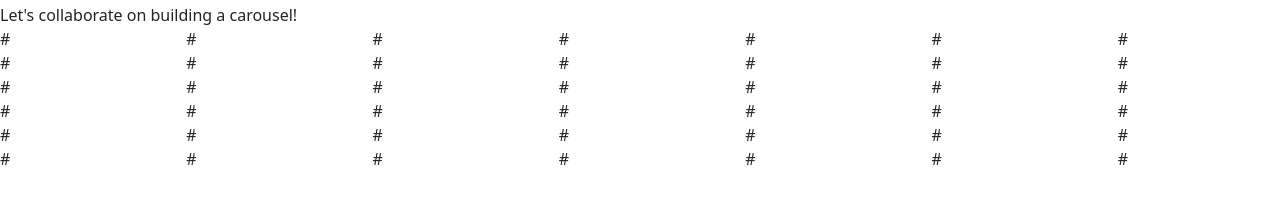
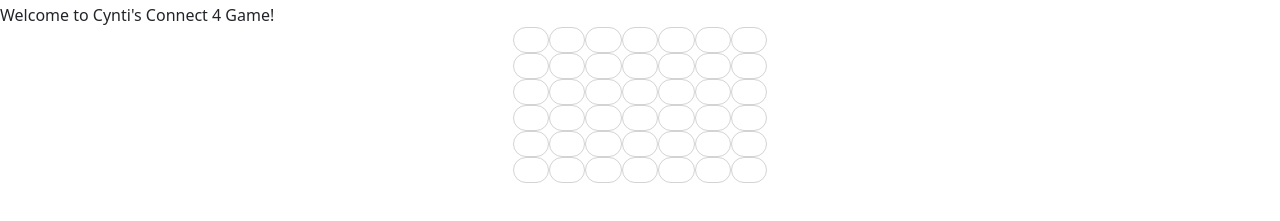
Before and after one commit to School-Of-Tech-Futures-UK/cynti-git-repo2022, a plain HTML site: page connect4_index.html in a window 1280 px wide. Shown: the part 53-274 px from the top of the page. Drawn offline with nearby package versions, Linux system fonts and the light colour scheme.

Commit message:
updated js and css

```diff
--- a/connect4_code.js
+++ b/connect4_code.js
@@ -57,3 +57,9 @@ function getLowestAvailableRowInColumn(cynthiaColumnNumber, myGridSoItIs) {
 
     return null;
 }
+
+
+function resetGame() {
+    grid
+    player = 'red'
+}
--- a/connect4_index.html
+++ b/connect4_index.html
@@ -1,22 +1,4 @@
-<!---
 
-// stick your cursor here if you are doing nothing (cursor park)
-// khaashif
-// jiaqi
-// harri
-// cynthia
-// edmund
-// lucy
-// anna
-// Harry P
-// Mariola
-// Tom
-// Yingying
-// Hamza
-// Marco
-//Leena
-//Oishika
---->
 <html>
 
 <head>
@@ -26,17 +8,18 @@
         integrity="sha384-ka7Sk0Gln4gmtz2MlQnikT1wXgYsOg+OMhuP+IlRH9sENBO0LRn5q+8nbTov4+1p"
         crossorigin="anonymous"></script>
 
-
+    <title>Play Connect</title>
     <link rel="stylesheet" href="connect4_main.css" />
 </head>
 
 <body>
     <h1 id="header"></h1>
 
-    Let's collaborate on building a carousel!
+    Welcome to Cynti's Connect 4 Game!
     <script src="./connect4_code.js" crossorigin="anonymous"></script>
 
-    <div id="connect4Board">
+    <div id="container">
+        <div id="connect4board">
             <div class="row">
                 <div class="col" id="row1-col1" onClick="takeTurn(event);"> # </div>
                 <div class="col" id="row1-col2" onClick="takeTurn(event);"> # </div>
@@ -92,6 +75,7 @@
                 <div class=" col" id="row6-col7" onClick="takeTurn(event);"> # </div>
             </div>
         </div>
+    </div>
 
 
 </body>
--- a/connect4_main.css
+++ b/connect4_main.css
@@ -0,0 +1,10 @@
+#container {
+    display: flex;
+    justify-content: space-around;
+  }
+
+.col {
+    border: solid lightgray 1px;
+    color: transparent;
+    border-radius: 50px
+}
```
Lines whose indentation alone changed are shown as unchanged.
